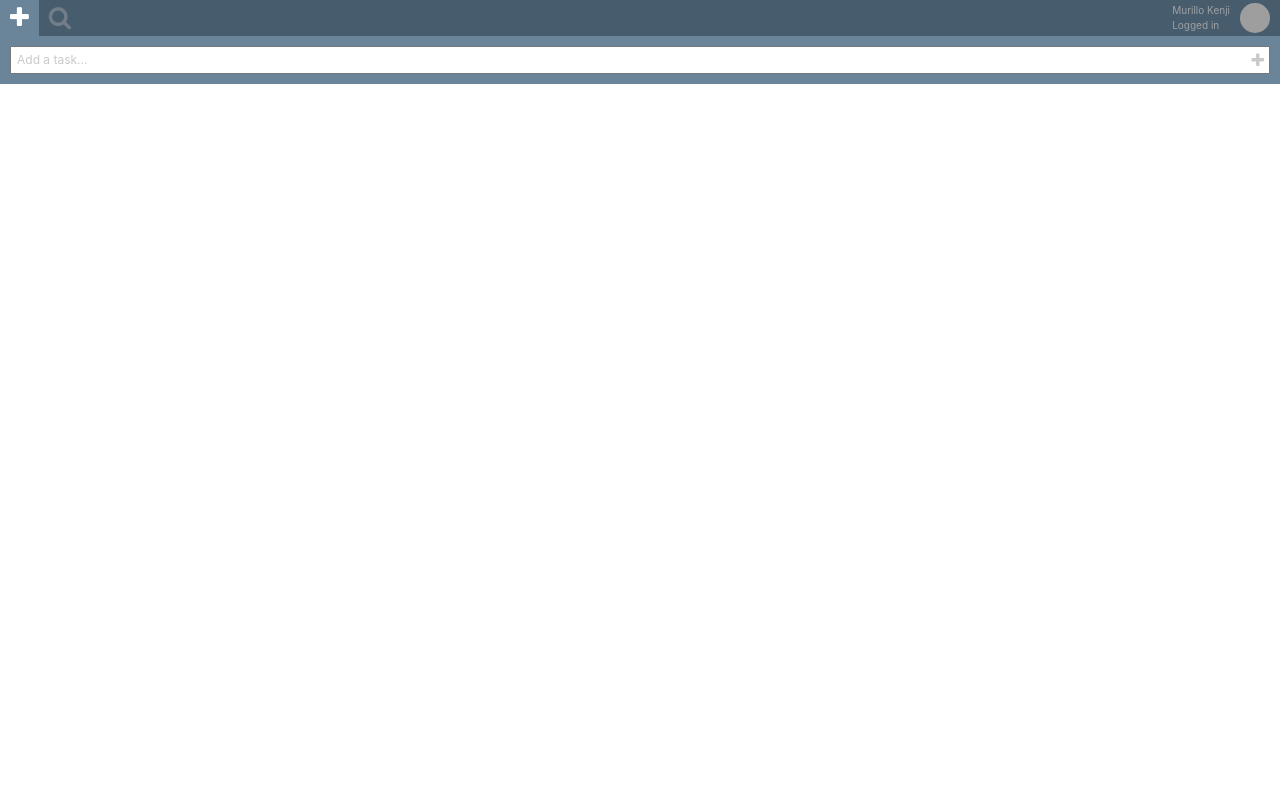
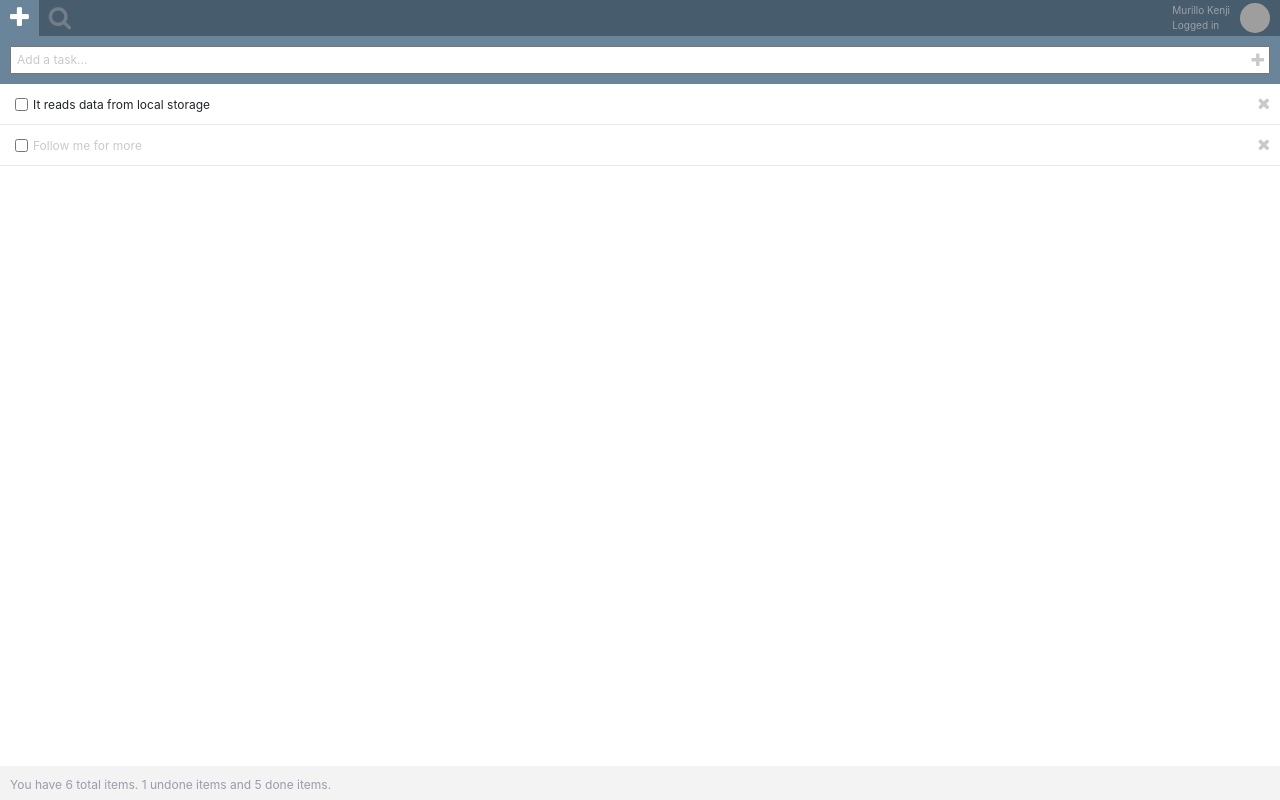
Before and after one commit to mukajihh/angular-task-manager, an Angular app: page / in a window 1280 px wide. Built offline with nearby package versions, Linux system fonts and the light colour scheme; grey boxes are pictures that could not be loaded.

Commit message:
create all design samples

```diff
--- a/src/app/app.component.html
+++ b/src/app/app.component.html
@@ -20,3 +20,20 @@
     </div>
   </div>
 </div>
+<div id="task-container">
+  <ul class="task-list">
+    <li class="task">
+      <input type="checkbox">
+      <span>It reads data from local storage</span>
+      <i class="fa fa-close" aria-hidden="true"></i>
+    </li>
+    <li class="task done">
+      <input type="checkbox">
+      <span>Follow me for more</span>
+      <i class="fa fa-close" aria-hidden="true"></i>
+    </li>
+  </ul>
+</div>
+<footer>
+  <span>You have 6 total items. 1 undone items and 5 done items.</span>
+</footer>
--- /dev/null
+++ b/src/assets/stylesheets/footer.scss
@@ -0,0 +1,13 @@
+footer {
+  position: absolute;
+  bottom: 0;
+  top: auto;
+  background: #F3F3F3;
+  padding: 5px 10px;
+  width: 100%;
+
+  span {
+    font-size: 12px;
+    color: #9B9BAD;
+  }
+}
--- /dev/null
+++ b/src/assets/stylesheets/task-list.scss
@@ -0,0 +1,29 @@
+#task-container .task-list {
+  list-style: none;
+  margin: 0;
+  padding: 0;
+
+  .task {
+    border-bottom: 1px solid #EDE9E9;
+    padding: 7px 10px;
+
+    & > * {
+      display: inline-block;
+      line-height: 25px;
+    }
+
+    input[type='checkbox'] {
+      float: left;
+      margin: 7px 5px;
+    }
+
+    span { font-size: 12px }
+
+    i.fa-close {
+      color: #C9C9C9;
+      float: right;
+    }
+
+    &.done span { color: #c9c9c9 }
+  }
+}
--- a/src/styles.scss
+++ b/src/styles.scss
@@ -4,3 +4,5 @@
 
 @import 'assets/stylesheets/app.scss';
 @import 'assets/stylesheets/header.scss';
+@import 'assets/stylesheets/task-list.scss';
+@import 'assets/stylesheets/footer.scss';
```
